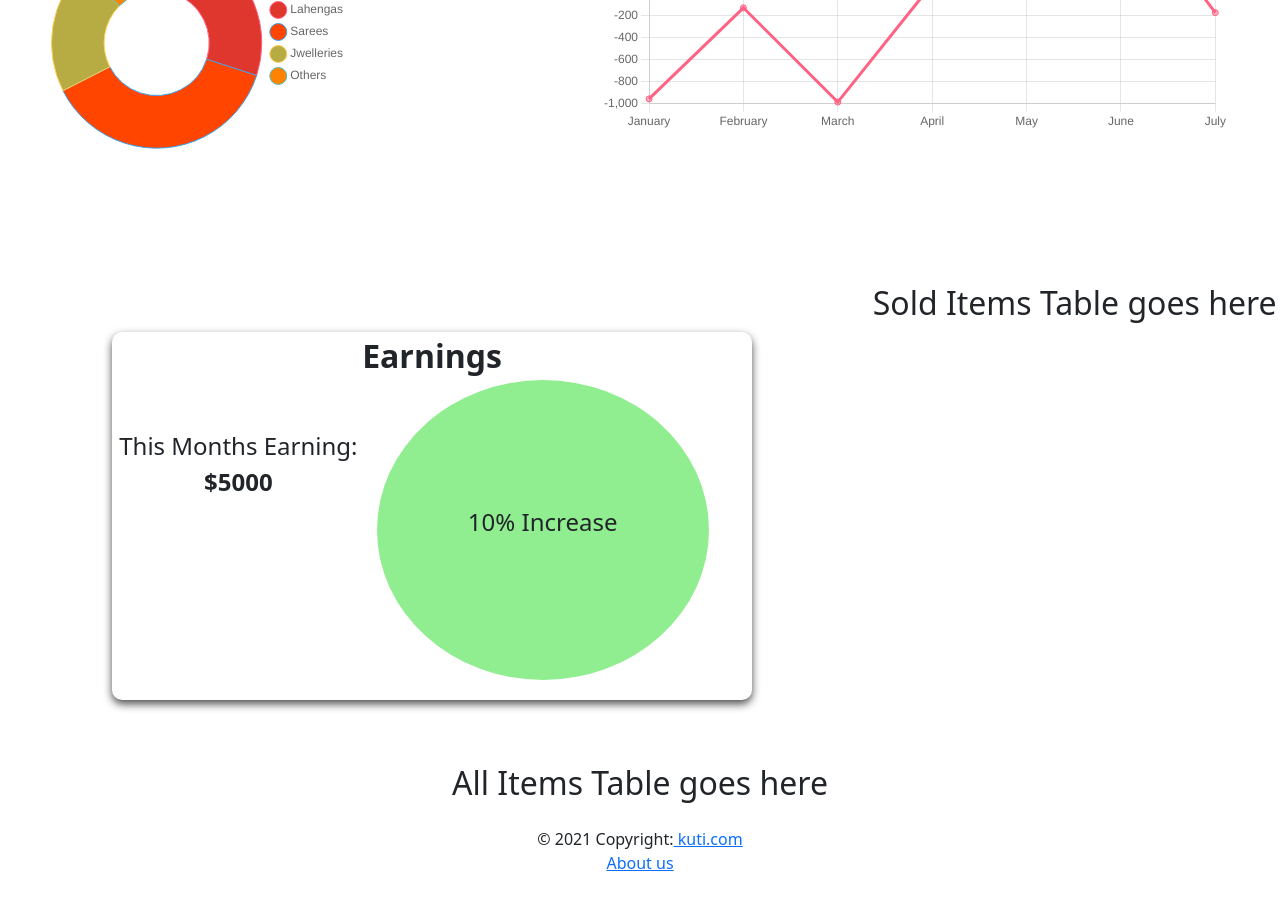
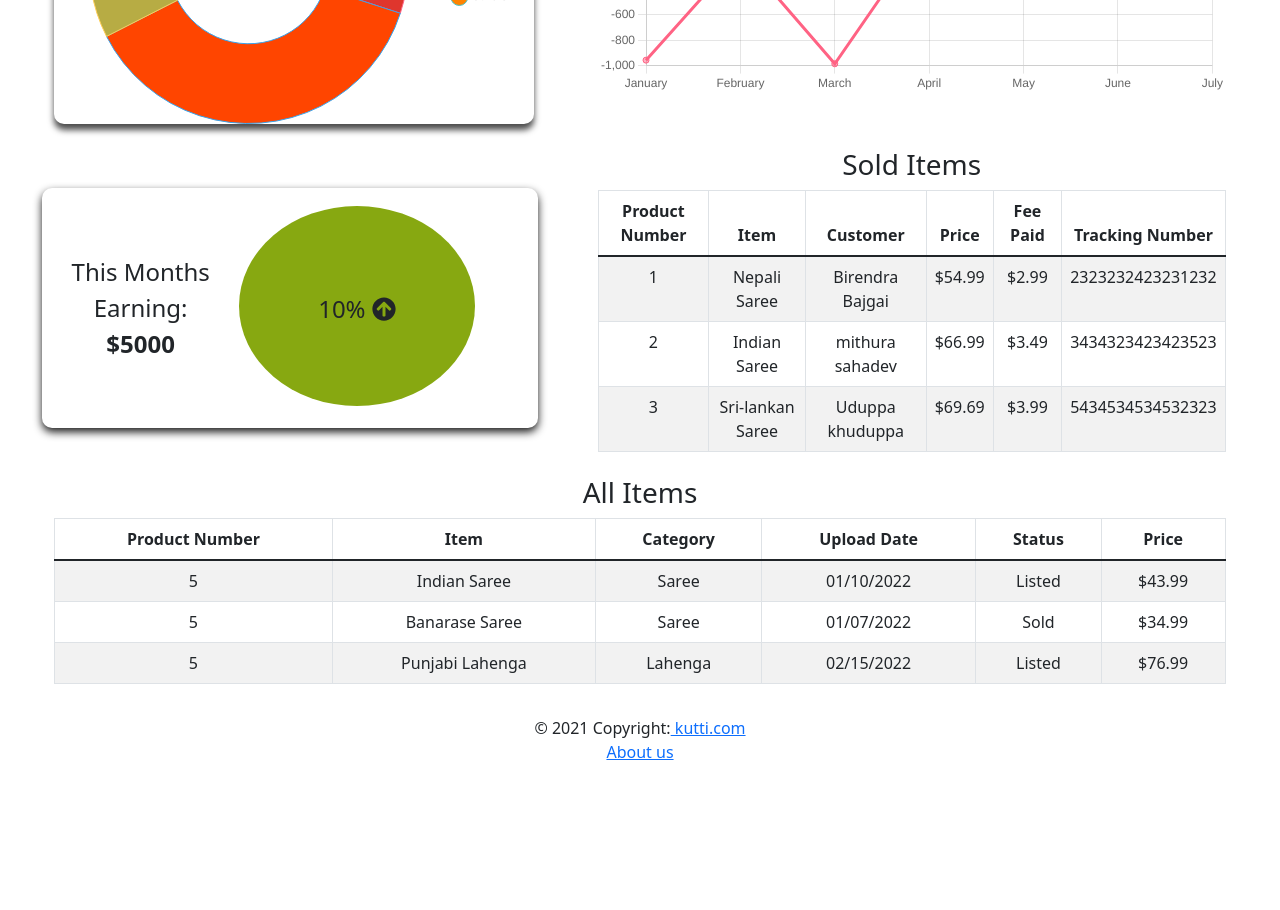
Before and after one commit to pdahal48/kuti, a React (Create React App) app in the folder Frontend/kuti/: page /seller-dashboard in a window 1280 px wide. Shown: the part 600-1510 px from the top of the page. After the commit the page ends 1428 px from the top, so only its background shows below. Built offline with nearby package versions, Linux system fonts and the light colour scheme; no server answers.

Commit message:
Seller dashboard setup completed

```diff
--- a/Frontend/kuti/src/App.js
+++ b/Frontend/kuti/src/App.js
@@ -55,13 +55,10 @@ function App() {
 
         <footer className="font-small blue mb-5">
           <div className="footer-copyright text-center py-3">© 2021 Copyright:
-            <a href="/"> kuti.com</a> <br></br>
+            <a href="/"> kutti.com</a> <br></br>
             <a href="/about"> About us</a>
           </div>
         </footer>
-
-
-
     </div>
   );
 }
--- a/Frontend/kuti/src/sellerDashboard/AllItemsTable.js
+++ b/Frontend/kuti/src/sellerDashboard/AllItemsTable.js
@@ -1,8 +1,49 @@
 import React from 'react';
+import { Table } from 'react-bootstrap';
 
 const AllItemsTable = () => {
     return (
-        <h2>All Items Table goes here</h2>
+        <div>
+            <h3>All Items</h3>
+        <Table striped bordered hover>
+            <thead>
+                <tr>
+                    <th>Product Number</th>
+                    <th>Item</th>
+                    <th>Category</th>
+                    <th>Upload Date</th>
+                    <th>Status</th>
+                    <th>Price</th>
+                </tr>
+            </thead>
+            <tbody>
+                <tr>
+                    <td>5</td>
+                    <td>Indian Saree</td>
+                    <td>Saree</td>
+                    <td>01/10/2022</td>
+                    <td>Listed</td>
+                    <td>$43.99</td>
+                </tr>
+                <tr>
+                <td>5</td>
+                    <td>Banarase Saree</td>
+                    <td>Saree</td>
+                    <td>01/07/2022</td>
+                    <td>Sold</td>
+                    <td>$34.99</td>
+                </tr>
+                <tr>
+                <td>5</td>
+                    <td>Punjabi Lahenga</td>
+                    <td>Lahenga</td>
+                    <td>02/15/2022</td>
+                    <td>Listed</td>
+                    <td>$76.99</td>
+                </tr>
+            </tbody>
+        </Table>
+        </div>
     )
 }
 
--- a/Frontend/kuti/src/sellerDashboard/DashboardList.js
+++ b/Frontend/kuti/src/sellerDashboard/DashboardList.js
@@ -5,30 +5,29 @@ import SoldItemsGraph from './SoldItemsGraph';
 import SellerEarnings from './SellerEarnings';
 import SoldItemsTable from './SoldItemsTable';
 import AllItemsTable from './AllItemsTable';
-import './Styles/DashboardList.css'
 
 const DashboardList = () => {
     return (
-        <div className="mt-3">
-            <h2 className="text-center">Seller Dashboard</h2>
-                <Row className="pie_line">
-                <Col className="col-3 pie">
+        <div className="mt-4">
+            {/* <h2 className="text-center">Seller Dashboard</h2> */}
+            <Row className="justify-content-center">
+                <Col className="col-5 mt-4">
                     <SoldItemsChart/>
                 </Col>
                 <Col className="col-6">
                     <SoldItemsGraph />
                 </Col>
             </Row>
-            <Row className="earnings_soldItems">
-                <Col className="my-5 col-8">
+            <Row className="justify-content-center">
+                <Col className="col-5 my-5">
                     <SellerEarnings />
                 </Col>
-                <Col className="col-4 my-3">
+                <Col className="col-6 mt-4">
                     <SoldItemsTable />
                 </Col>
             </Row>
-            <Row className="Container mt-3">
-                <Col>
+            <Row className="justify-content-center">
+                <Col className="col-11">
                     <AllItemsTable />
                 </Col>
             </Row>
--- a/Frontend/kuti/src/sellerDashboard/SellerEarnings.js
+++ b/Frontend/kuti/src/sellerDashboard/SellerEarnings.js
@@ -1,13 +1,17 @@
 import React from 'react';
 import { Row, Col } from 'react-bootstrap';
+import { FontAwesomeIcon } from '@fortawesome/react-fontawesome'
+import { faArrowCircleUp } from '@fortawesome/free-solid-svg-icons'
 import './Styles/SellerEarnings.css'
+
+const element = <FontAwesomeIcon icon={faArrowCircleUp} size="1x"/>
 
 const SellerEarnings = () => {
     return (
-        <div className="mt-3 seller_earnings">
+        <Row className="mt-3 seller_earnings">
             <Row>
                 <Col>
-                    <span className="earnings-title">Earnings</span>
+                    <span className="earnings-title"></span>
                 </Col>
             </Row>
             <Row>
@@ -21,11 +25,11 @@ const SellerEarnings = () => {
                 </Col>
                 <Col className="percentIncrease col-6">
                     <div className="circle-text">
-                        10% Increase
+                        10% {element}
                     </div>
                 </Col>
             </Row>
-        </div>
+        </Row>
     )
 }
 
--- a/Frontend/kuti/src/sellerDashboard/SoldItemsChart.js
+++ b/Frontend/kuti/src/sellerDashboard/SoldItemsChart.js
@@ -1,7 +1,7 @@
 import React from 'react';
 import { Chart as ChartJS, ArcElement, Tooltip, Legend } from 'chart.js';
-import { Doughnut } from 'react-chartjs-2';
-import {Row, Col} from 'react-bootstrap'
+import { Doughnut, Pie } from 'react-chartjs-2';
+import './Styles/soldItemsChart.css'
 
 ChartJS.register(ArcElement, Tooltip, Legend);
 
@@ -31,6 +31,7 @@ const SoldItemsChart = () => {
       };
 
     return (
+      <div className="pie">
         <Doughnut
             data={data}
             height={450}
@@ -47,6 +48,7 @@ const SoldItemsChart = () => {
               }
             }
         />
+      </div>
     )
 }
 
--- a/Frontend/kuti/src/sellerDashboard/SoldItemsGraph.js
+++ b/Frontend/kuti/src/sellerDashboard/SoldItemsGraph.js
@@ -34,7 +34,7 @@ const SoldItemsGraph = () => {
         },
 
         title: {
-            display: true,
+            display: false,
             text: 'Number of items sold over time',
           },
         },
@@ -46,7 +46,7 @@ const SoldItemsGraph = () => {
         labels,
         datasets: [
           {
-            label: 'Number of items',
+            label: 'Number of items sold over time',
             data: labels.map(() => faker.datatype.number({ min: -1000, max: 1000 })),
             borderColor: 'rgb(255, 99, 132)',
             backgroundColor: 'rgba(255, 99, 132, 0.5)',
--- a/Frontend/kuti/src/sellerDashboard/SoldItemsTable.js
+++ b/Frontend/kuti/src/sellerDashboard/SoldItemsTable.js
@@ -1,8 +1,49 @@
 import React from 'react';
+import { Table } from 'react-bootstrap';
 
 const SoldItemsTable = () => {
     return (
-        <h2>Sold Items Table goes here</h2>
+        <div>
+            <h3>Sold Items</h3>
+        <Table striped bordered hover>
+            <thead>
+                <tr>
+                    <th>Product Number</th>
+                    <th>Item</th>
+                    <th>Customer</th>
+                    <th>Price</th>
+                    <th>Fee Paid</th>
+                    <th>Tracking Number</th>
+                </tr>
+            </thead>
+            <tbody>
+                <tr>
+                    <td>1</td>
+                    <td>Nepali Saree</td>
+                    <td>Birendra Bajgai</td>
+                    <td>$54.99</td>
+                    <td>$2.99</td>
+                    <td>2323232423231232</td>
+                </tr>
+                <tr>
+                    <td>2</td>
+                    <td>Indian Saree</td>
+                    <td>mithura sahadev</td>
+                    <td>$66.99</td>
+                    <td>$3.49</td>
+                    <td>3434323423423523</td>
+                </tr>
+                <tr>
+                    <td>3</td>
+                    <td>Sri-lankan Saree</td>
+                    <td>Uduppa khuduppa</td>
+                    <td>$69.69</td>
+                    <td>$3.99</td>
+                    <td>5434534534532323</td>
+                </tr>
+            </tbody>
+        </Table>
+        </div>
     )
 }
 
--- a/Frontend/kuti/src/sellerDashboard/Styles/DashboardList.css
+++ /dev/null
@@ -1,20 +0,0 @@
-.pie_line {
-    position: relative;
-    justify-content: center;
-}
-
-.pie {
-    margin-right: 14em;
-}
-
-.seller_earnings {
-    margin-left: 7em;
-    /* background-color:lightseagreen; */
-    box-shadow: 0 4px 8px 0 rgba(0,0,0,0.7);
-
-}
-
-
-.earnings_soldItems {
-   margin-top: 20px;
-}
--- a/Frontend/kuti/src/sellerDashboard/Styles/SellerEarnings.css
+++ b/Frontend/kuti/src/sellerDashboard/Styles/SellerEarnings.css
@@ -1,12 +1,8 @@
 .seller_earnings {
-    /* border: 5px solid lightseagreen; */
-    height: 23rem;
-    width: 40rem;
+    height: 15rem;
+    width: 31rem;
     border-radius: 10px;
-}
-
-.earnings {
-    margin-left: 10em;
+    box-shadow: 0 4px 8px 0 rgba(0.9,0,0,0.9);
 }
 
 .earnings-title {
@@ -24,10 +20,10 @@
 
 .percentIncrease {
     margin-top: 15px;
-    height: 300px;
-    width: 300px;
-    border-radius: 50%;
-    background-color: lightgreen;
+    height: 200px;
+    width: 200px;
+    border-radius: 70%;
+    background-color: #87a811;
 }
 
 .circle-text {
--- /dev/null
+++ b/Frontend/kuti/src/sellerDashboard/Styles/soldItemsChart.css
@@ -0,0 +1,7 @@
+.pie {
+    height: 20rem;
+    width: 30rem;
+    border-radius: 10px;
+    box-shadow: 0 6px 6px 0 rgba(0,0,0,0.7);
+    margin: 0%;
+}
```
Also changed, not shown: 1 other file (tests, documents, lock files or other folders). Lines whose indentation alone changed are shown as unchanged.
